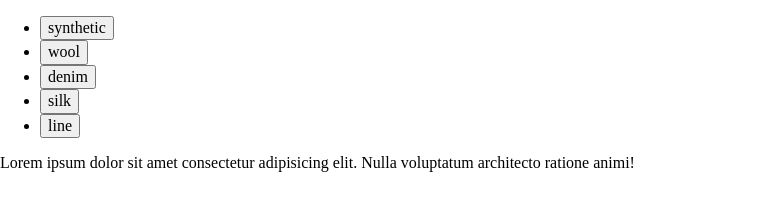
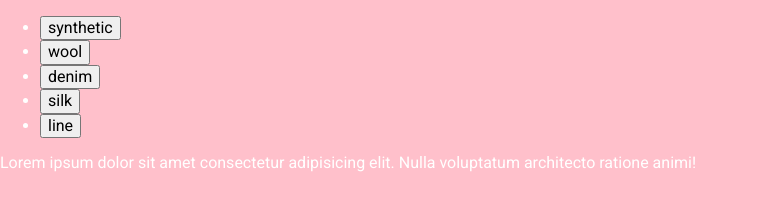
Before and after one commit to rjahongir/loop-2-jahonigr, a plain HTML site: page index.html in a window 1280 px wide. Shown: the whole page, without its empty margins (0-757 px from the left). Drawn offline with Linux system fonts and the light colour scheme.

Commit message:
I wrote body values

```diff
--- a/css/styles.css
+++ b/css/styles.css
@@ -9,6 +9,14 @@ html {
   box-sizing: inherit;
 }
 
+body{
+  padding: 0;
+  margin: 0;
+  font-family: "Roboto", "Arial", sans-serif;
+  font-size: 16px;
+  background-color: pink;
+  color: #fff;
+}
 .visually-hidden {
   position: absolute;
   width: 1px;
```
